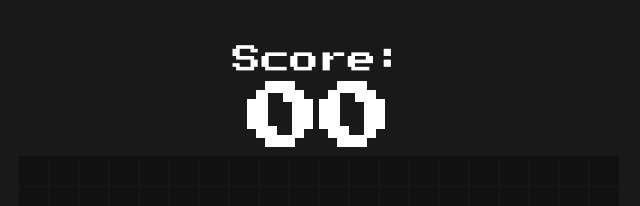
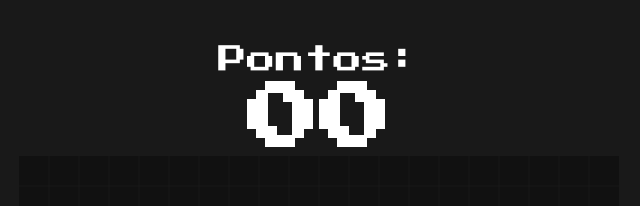
Before and after one commit to EdivanAzevedo/gameCobrinha, a plain HTML site: page index.html in a window 1280 px wide. Shown: the top 206 px of the page, without its empty margins (321-961 px from the left). Drawn offline with nearby package versions, Linux system fonts and the light colour scheme.

Commit message:
Tradução

```diff
--- a/index.html
+++ b/index.html
@@ -17,10 +17,10 @@
             Seu navegador não suporta a reprodução de áudio.
         </audio>
 
-        <div class="score">Score: <span class="score-value">00</span></div>
+        <div class="score">Pontos: <span class="score-value">00</span></div>
         <div class="menu-screen">
             <span class="game-over">Game Over</span>
-            <span class="final-score">Score: <span>00</span></span>
+            <span class="final-score">Pontos: <span>00</span></span>
             <button class="btn-play">
                 <span class="material-symbols-outlined"> play_circle </span
                 >Jogar Novamente
```
